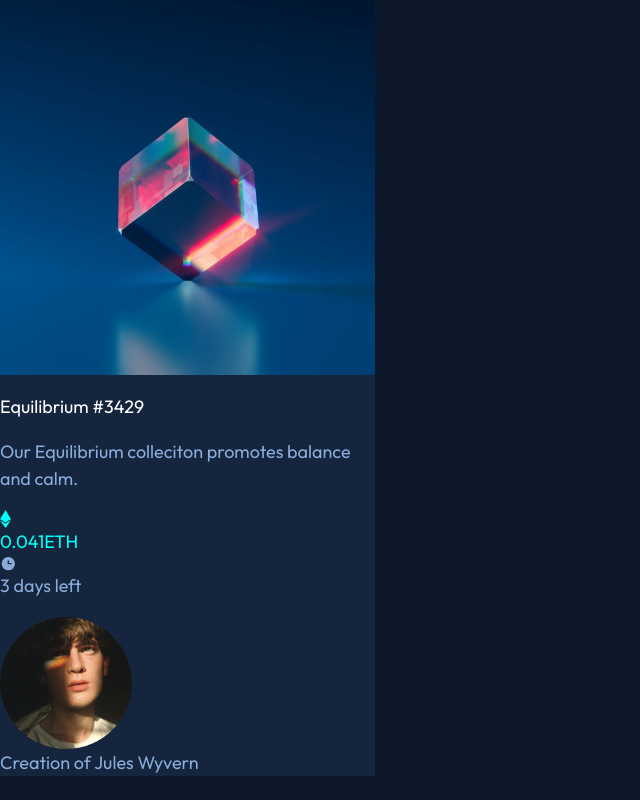
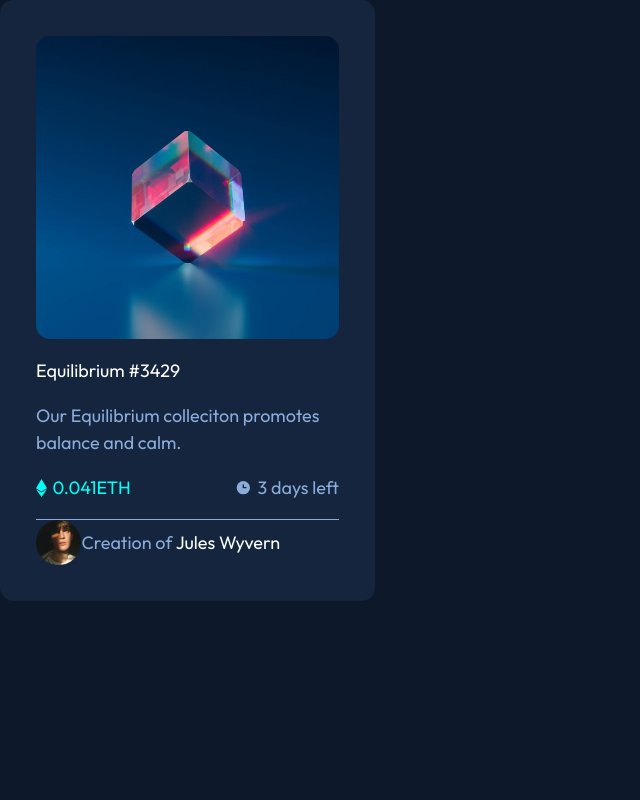
Before and after one commit to renko7/nft-preview-card-component, a plain HTML site: page index.html in a window 1280 px wide. Shown: the whole page, without its empty margins (0-640 px from the left). Drawn offline with Linux system fonts and the light colour scheme.

Commit message:
block level css and html

```diff
--- a/index.html
+++ b/index.html
@@ -16,7 +16,7 @@
                 <img src="./assets/images/image-equilibrium.jpg" alt="NFT">
                 <p class="color-white">Equilibrium #3429</p>
                 <p>Our Equilibrium colleciton promotes balance and calm.</p>
-                <div class="flex">
+                <div class="information">
                     <div class="item">
                         <img src="./assets/images/icon-ethereum.svg" alt="ETH">
                         <p><span class="color-cyan">0.041ETH</span></p>
@@ -26,9 +26,9 @@
                         <p>3 days left</p>
                     </div>
                 </div>
-                <div class="flex">
+                <div class="footer">
                     <img src="./assets/images/image-avatar.png" alt="avatar">
-                    <p>Creation of <span>Jules Wyvern</span></p>
+                    <p>Creation of <span class="color-white">Jules Wyvern</span></p>
                 </div>
             </div>
         </div>
--- a/style.css
+++ b/style.css
@@ -108,3 +108,39 @@ p {
 .color-cyan {
   color: hsl(178, 100%, 50%);
 }
+
+/* BLOCK LEVEL CLASSES */
+
+.card {
+  padding: 2em;
+  border-radius:14px;
+}
+
+.card img {
+  border-radius: 14px;
+}
+
+.card .information {
+  display: flex;
+  justify-content: space-between;
+}
+
+.card .information .item {
+  display: flex;
+  align-items: center;
+}
+
+.card .information .item img {
+  margin-right: 0.3em;
+}
+
+
+.card .footer {
+  display: flex;
+  align-items: center;
+  border-top: 1px solid hsl(215, 51%, 70%);
+}
+
+.card .footer img {
+  width: 15%;
+}
```
